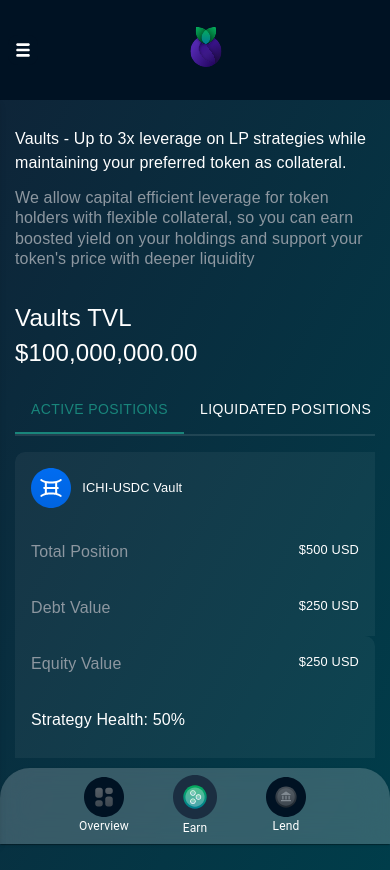
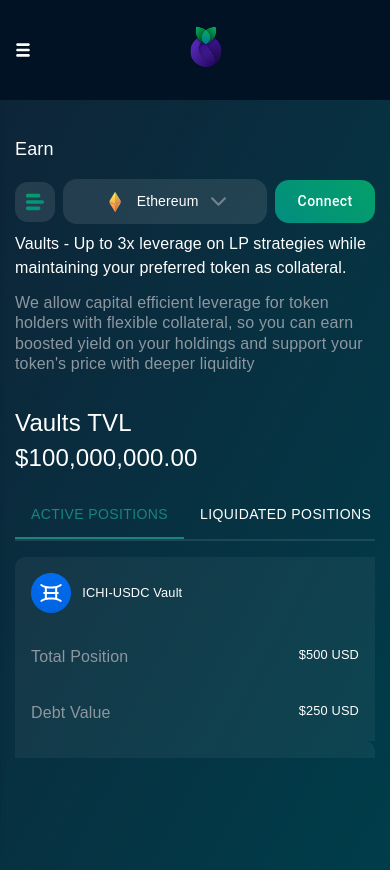
Before and after one commit to 0xPhoenix10/blueberry-dashboard, a Next.js app: page /earn in a window 390 px wide. Built offline with nearby package versions, Linux system fonts and the light colour scheme; a web font is replaced by a local one; what web3modal would draw is missing.

Commit message:
header sidebar fix

```diff
--- a/components/UI/Dropdown/Dropdown.tsx
+++ b/components/UI/Dropdown/Dropdown.tsx
@@ -52,7 +52,7 @@ const StyledMenu = styled((props: MenuProps) => (
   },
 }));
 
-export default function Dropdown() {
+export default function Dropdown({className}) {
   const [anchorEl, setAnchorEl] = React.useState<null | HTMLElement>(null);
   const open = Boolean(anchorEl);
   const handleClick = (event: React.MouseEvent<HTMLElement>) => {
@@ -64,7 +64,7 @@ export default function Dropdown() {
 
   return (
     <>
-        <Button type="button" className='bg-white-01'   id="demo-customized-button"
+        <Button type="button" className={`bg-white-01 ${className}`}  id="demo-customized-button"
         aria-controls={open ? 'demo-customized-menu' : undefined}
         aria-haspopup="true"
         aria-expanded={open ? 'true' : undefined}
--- a/components/layouts/layout.module.scss
+++ b/components/layouts/layout.module.scss
@@ -1,12 +1,15 @@
 @import "../../styles/mixin.scss";
+
 .rightLayout {
   height: 100vh;
   overflow-y: scroll;
+
   @include for-size(phone-only) {
     overflow-x: hidden;
     height: 78vh;
     padding: 15px;
   }
+
   &::-webkit-scrollbar {
     width: 10px;
   }
@@ -19,8 +22,25 @@
     background: #e6e7e7;
   }
 }
+
 .bottomContainer {
   @include for-size(phone-only) {
     padding-bottom: 7rem;
   }
 }
+
+.itemIcon {
+  flex-direction: column;
+  align-items: center;
+  span {
+    margin-top: -4px;
+    color: rgba(255, 255, 255, 0.35);
+  }
+}
+.selectedItem{
+  background: #1B2E41;
+  border-radius: 20px;
+  span{
+    color: white !important;
+  }
+}
--- a/components/layouts/layout.tsx
+++ b/components/layouts/layout.tsx
@@ -13,7 +13,7 @@ const Layout: React.FC<LayoutProps> = ({ children }) => {
 
   return (
     <div className="min-h-screen bg-[#1E1E1E] flex flex-col md:flex-row flex-1">
-      {width <= 768 ? <BottomNavbar /> : <Sidebar />}
+      {width >680 ? <Sidebar /> :<></>}
       <div className="flex bg-main flex-col flex-1">
         <Header />
         <div className={styles.bottomContainer}>
--- a/components/layouts/sidebar.tsx
+++ b/components/layouts/sidebar.tsx
@@ -3,6 +3,7 @@ import Image from 'next/image'
 import { useRouter } from 'next/router'
 import { useEffect, useState } from 'react'
 import { useWidth } from '../../hooks/useWidth'
+import styles from './layout.module.scss';
 
 const Sidebar = () => {
   const router = useRouter()
@@ -76,9 +77,9 @@ const Sidebar = () => {
             <li className="m-2" key={title}>
               <Link href={href}>
                 <a
-                  className={`flex p-2  justify-center rounded cursor-pointer ${
+                  className={`flex p-2  justify-center rounded cursor-pointer ${styles.itemIcon} ${
                     router.asPath === href && 'text-white'
-                  }`}
+                  } ${isSelected ? styles.selectedItem : ''}`}
                 >
                   {isSelected ? (
                     <Image
@@ -90,6 +91,7 @@ const Sidebar = () => {
                   ) : (
                     icon
                   )}
+                  <span>{title}</span>
                 </a>
               </Link>
             </li>
--- a/pages/earn/earn.module.scss
+++ b/pages/earn/earn.module.scss
@@ -131,3 +131,6 @@
     }
   }
 }
+.menuIcon{
+  margin-right: 1rem;
+}
--- a/pages/earn/index.tsx
+++ b/pages/earn/index.tsx
@@ -2,7 +2,6 @@ import { Tabs, Tab } from '@mui/material'
 import type { NextPage } from 'next'
 import Image from 'next/image'
 import { useState } from 'react'
-import Button from '../../components/UI/Button/Button'
 import Card from '../../components/UI/Card/Card'
 import styles from './earn.module.scss'
 import Popup from '../../components/UI/Popup/popup'
@@ -13,6 +12,10 @@ import ClosePosition from './closePosition/closePosition'
 import CustomButton from '../../components/UI/customButton/customButton'
 import StrategiesTable from '../../interfaces/strategiesTable'
 import TableGrid from '../../components/UI/TableGrid/TableGrid'
+import Button from '../../components/UI/Button/Button'
+import Dropdown from '../../components/UI/Dropdown/Dropdown'
+import Text from '../../components/UI/Text/Text'
+import { useWidth } from '../../hooks/useWidth'
 
 const strategiesTable = [
   {
@@ -51,6 +54,7 @@ const Earn: NextPage = () => {
   const [SuccessOpen, setSuccesPosition] = useState(false)
   const [YourPosOpen, setYourPosition] = useState(false)
   const [ClosePos, setClosePosition] = useState(false)
+  const width = useWidth();
 
   const handleChange = (event: React.SyntheticEvent, newValue: number) => {
     setValue(newValue)
@@ -91,6 +95,32 @@ const Earn: NextPage = () => {
   }
   return (
     <div className="md:h-[90px] items-center  mt-3 md:px-16 sm:px-1 2sm:px0 sm:h-[150px] sm:block">
+      {
+        width <=680 &&
+       <header className="md:h-[90px] md:flex items-center md:px-16 sm:px-1 2sm:px0 sm:h-[150px] sm:block">
+          <Text>
+            {' '}
+            <h3>Earn</h3>
+          </Text>
+
+          <div className="flex my-grid items-center">
+
+            <Image
+              src="/icons/men.svg"
+              alt="Blueberry Web"
+              width={40}
+              height={40}
+              className={styles.menuIcon}
+            />
+
+            <Dropdown className={"flex-1"}/>
+              <CustomButton
+                title="Connect "
+                handleButtonClick={()=>{}}
+              />
+          </div>
+        </header>
+      }
       <div className={styles.topContainer}>
         <div>
           <h4 className={styles.heading}>
--- a/pages/index.tsx
+++ b/pages/index.tsx
@@ -6,10 +6,47 @@ import Text from "../components/UI/Text/Text";
 import Graph from "../components/UI/Graph/Graph";
 import CustomButton from "../components/UI/customButton/customButton";
 import { useWidth } from "../hooks/useWidth";
+import Dropdown from "../components/UI/Dropdown/Dropdown";
+import Button from "../components/UI/Button/Button";
 
 const Home: NextPage = () => {
   const width = useWidth();
   return (
+    <>
+      {
+        width <= 680 &&
+        <header className="md:h-[90px] md:flex items-center md:px-16 sm:px-1 2sm:px0 sm:h-[150px] sm:block">
+
+          <div className="flex justify-between">
+
+            <Text>
+              {' '}
+              <h3>Overview</h3>
+            </Text>
+            <Text>
+              {' '}
+              <h3>TVL $000,000.00</h3>
+            </Text>
+          </div>
+
+          <div className="flex my-grid items-center">
+
+            <Image
+              src="/icons/men.svg"
+              alt="Blueberry Web"
+              width={40}
+              height={40}
+              className={styles.menuIcon}
+            />
+
+            <Dropdown className={"flex-1"}/>
+            <Button type="button" className="bg-white-01">
+                <span className={`mr-3`}>100.54 ETH</span>{' '}
+              </Button>
+
+          </div>
+        </header>
+      }
       <Card className={styles.mainContainer}>
         <div
           className={
@@ -140,6 +177,7 @@ const Home: NextPage = () => {
           </div>
         </div>
       </Card>
+    </>
   );
 };
 
```
Also changed, not shown: public/icons/men.svg (added). Lines whose indentation alone changed are shown as unchanged.
